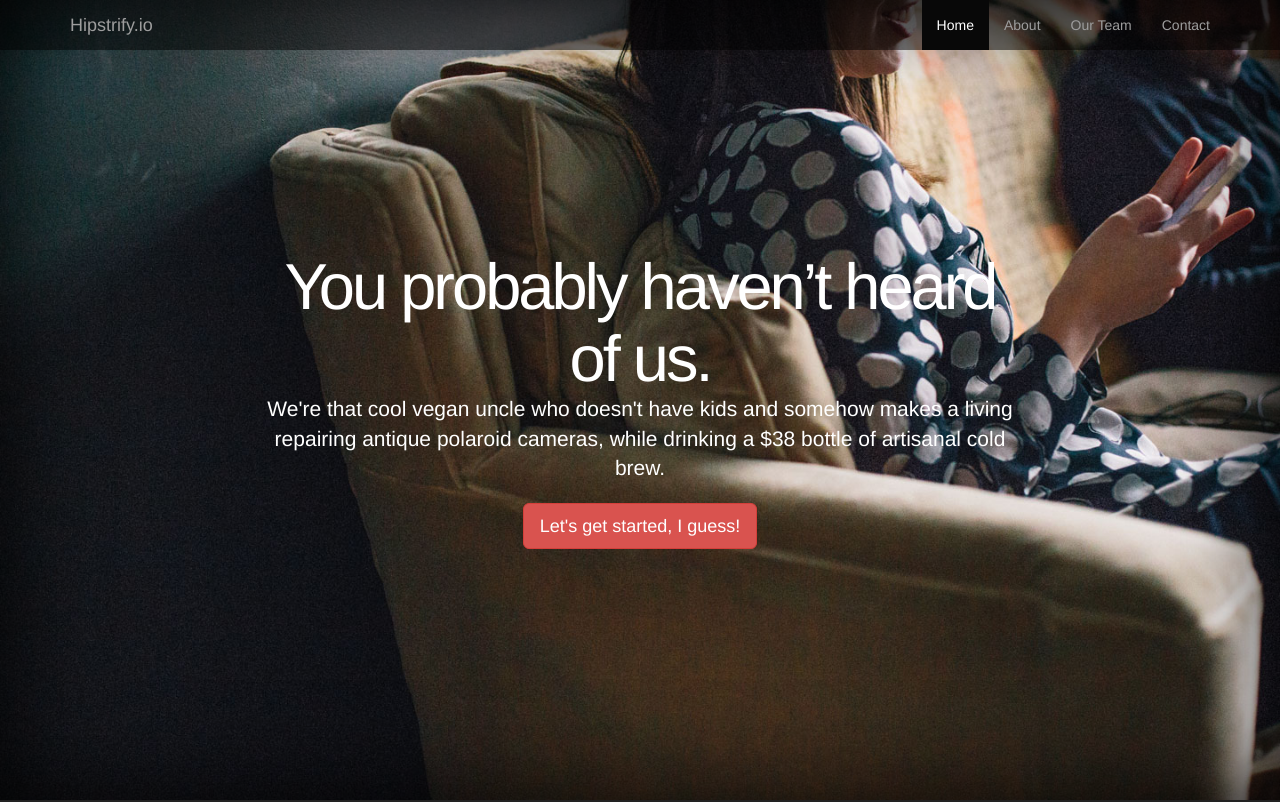
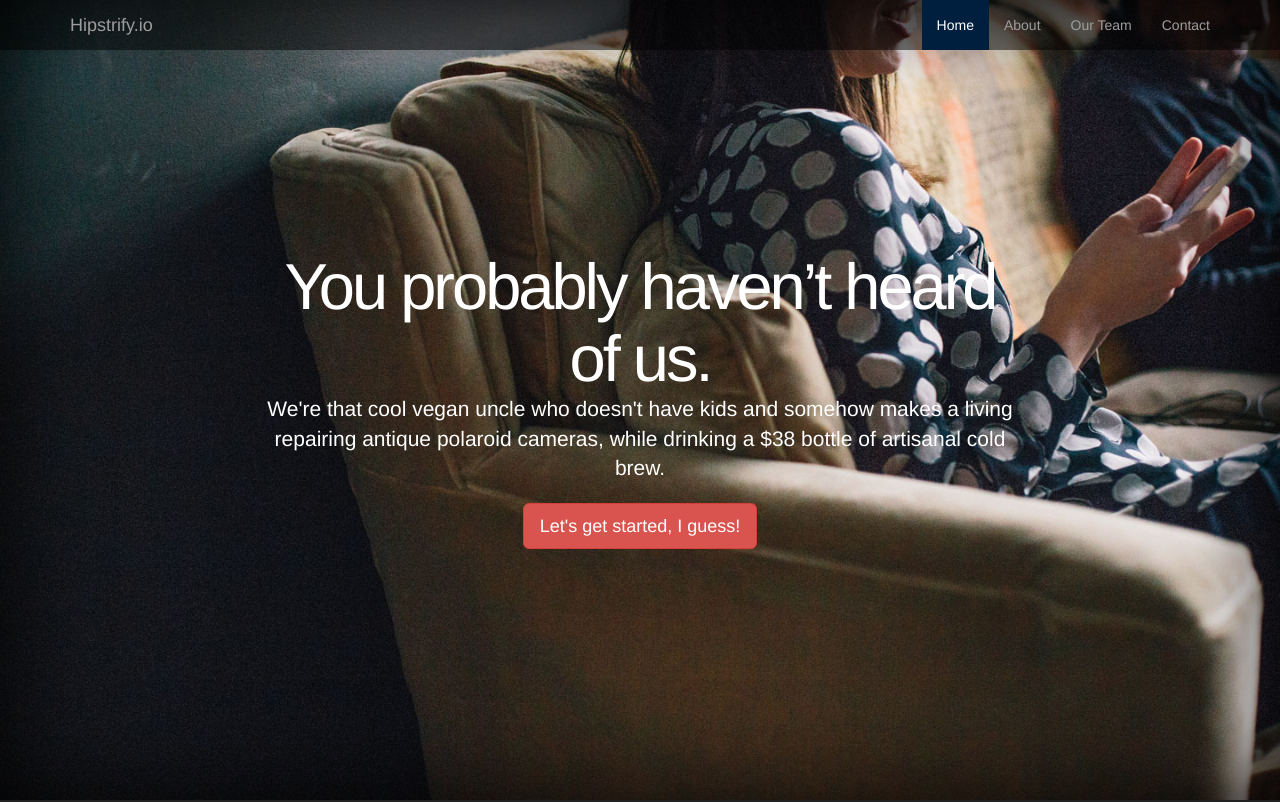
Before and after one commit to anandabhijit05/frontend-projects, a plain HTML site: page Hipstrify/index.html in a window 1280 px wide. Shown: the top 802 px of the page. Drawn offline with nearby package versions, Linux system fonts and the light colour scheme.

Commit message:
change bg color for active element on nav

```diff
--- a/Hipstrify/css/style.css
+++ b/Hipstrify/css/style.css
@@ -91,3 +91,14 @@ footer #location {
         font-size: 22px;
     }
 }
+/* nav .container #navbar-collapse ul li.nav-link */
+ .navbar-inverse .container .navbar-nav > .active{
+    color: #fff;
+   background: #001f3f;
+ }
+ .navbar-inverse .container .navbar-nav > .active > a,
+ .navbar-inverse .container .navbar-nav > .active > a:hover,
+ .navbar-inverse .container .navbar-nav > .active > a:focus {
+      color: #fff;
+      background: #001f3f;
+ }
```
